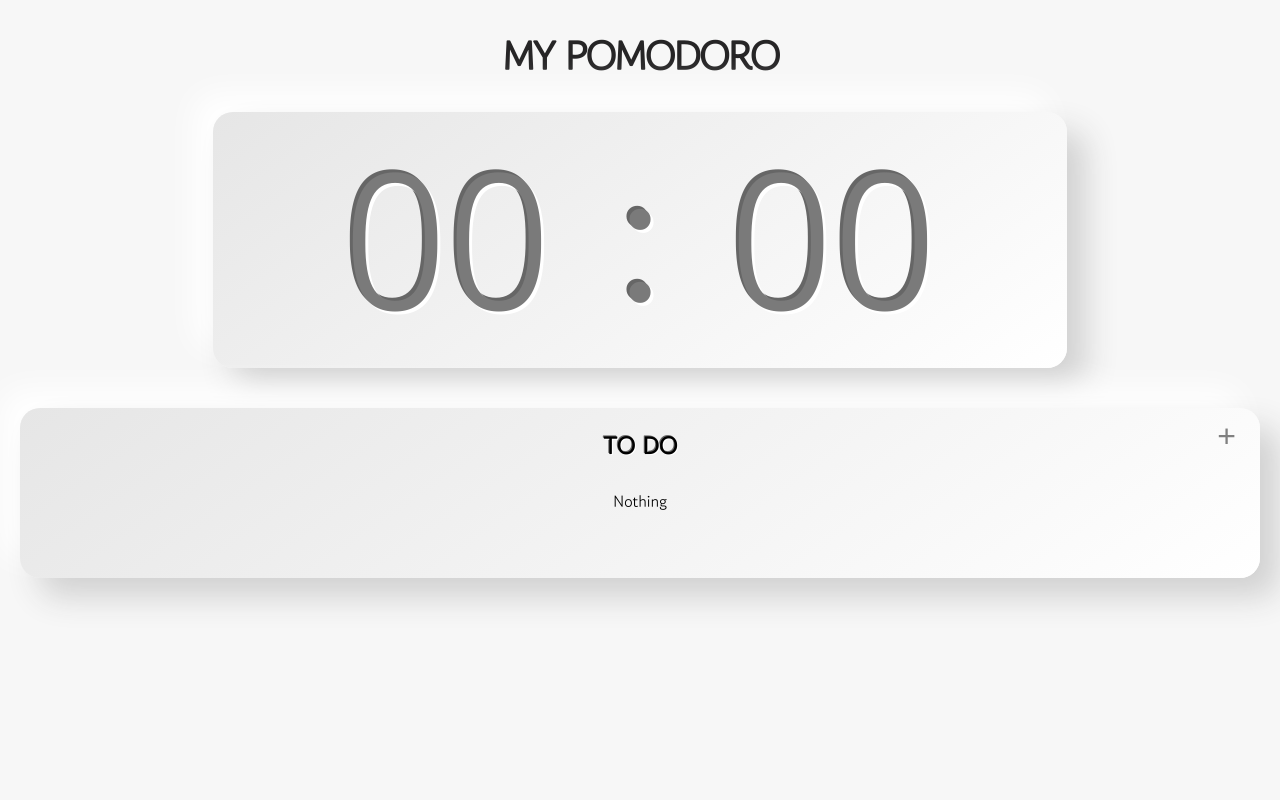
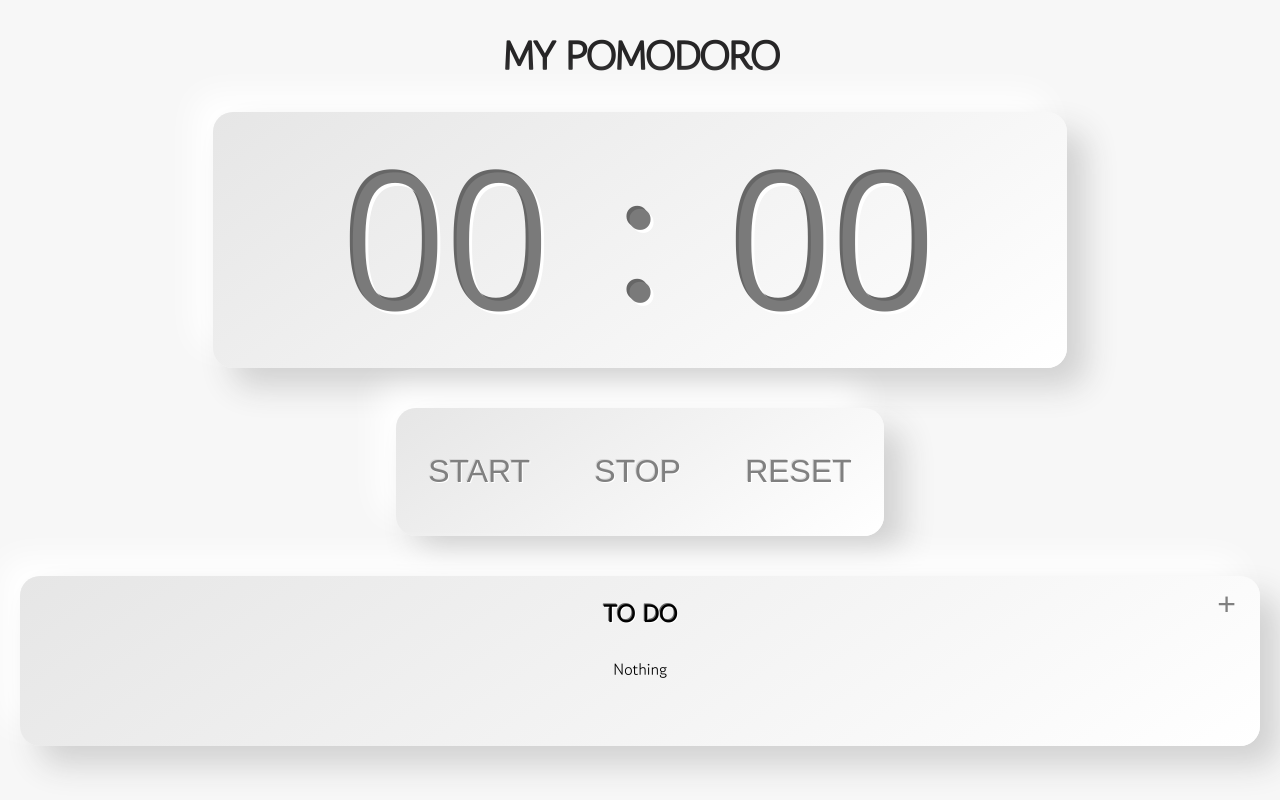
Before and after one commit to cobocho/REACT-Pomodoro, a React (Create React App) app in the folder pomodoro/: page / in a window 1280 px wide. Built offline with nearby package versions, Linux system fonts and the light colour scheme.

Commit message:
feat: 타이머 컨트롤러 샘플 구현

```diff
--- a/pomodoro/src/App.js
+++ b/pomodoro/src/App.js
@@ -1,5 +1,6 @@
 import Header from "./Components/Header/Header";
 import Timer from "./Components/Timer/Timer";
+import TimerController from "./Components/TimerController.js/TimerController";
 import TodoList from "./Components/TodoList/TodoList";
 import store from "./store/index";
 
@@ -10,6 +11,7 @@ function App() {
     <Provider store={store}>
       <Header />
       <Timer />
+      <TimerController />
       <TodoList />
     </Provider>
   );
--- a/pomodoro/src/Components/TimerController.js/TimerController.js
+++ b/pomodoro/src/Components/TimerController.js/TimerController.js
@@ -0,0 +1,14 @@
+import classes from "./TimerController.module.css";
+import Button from "../UI/Button";
+
+const TimerController = () => {
+  return (
+    <section className={classes["timer-controller"]}>
+      <Button>START</Button>
+      <Button>STOP</Button>
+      <Button>RESET</Button>
+    </section>
+  );
+};
+
+export default TimerController;
--- a/pomodoro/src/Components/TimerController.js/TimerController.module.css
+++ b/pomodoro/src/Components/TimerController.js/TimerController.module.css
@@ -0,0 +1,13 @@
+.timer-controller {
+  display: flex;
+  flex-direction: row;
+  justify-content:space-around;
+  align-items: center;
+  width: 40%;
+  min-width: 170px;
+  height: 10vw;
+  border-radius: 20px;
+  background: linear-gradient(145deg, #e6e6e6, #ffffff);
+  box-shadow:  19px 19px 32px #d1d1d1, -19px -19px 32px #ffffff;
+  margin-bottom: 40px;
+}
--- a/pomodoro/src/Components/UI/Button.module.css
+++ b/pomodoro/src/Components/UI/Button.module.css
@@ -8,7 +8,6 @@
   text-shadow:1px 1px white, -1px -1px rgb(215, 215, 215);
   text-align: left;
   text-align: center;
-  margin-right: 10px;
 }
 
 .button:hover {
```
